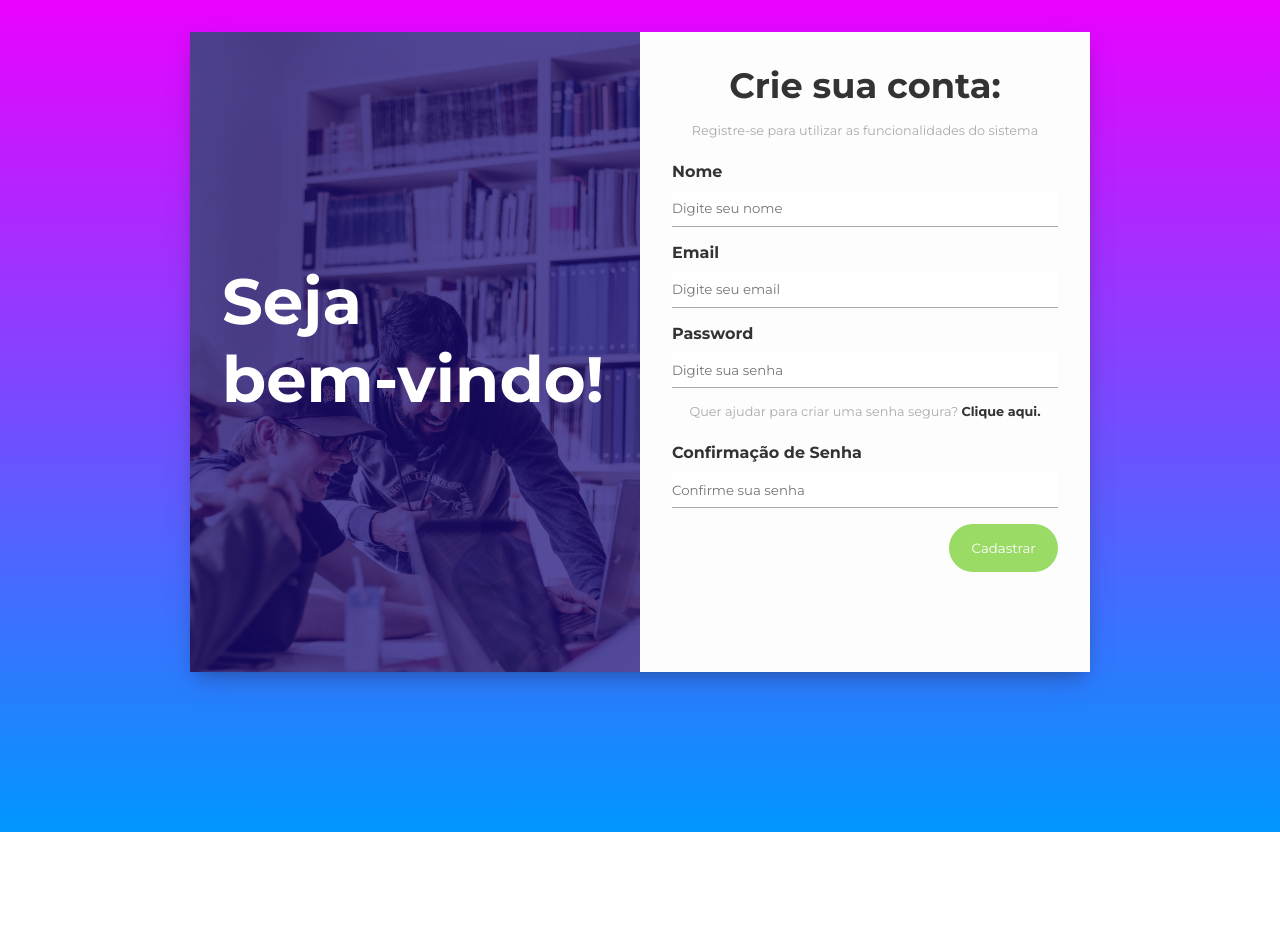
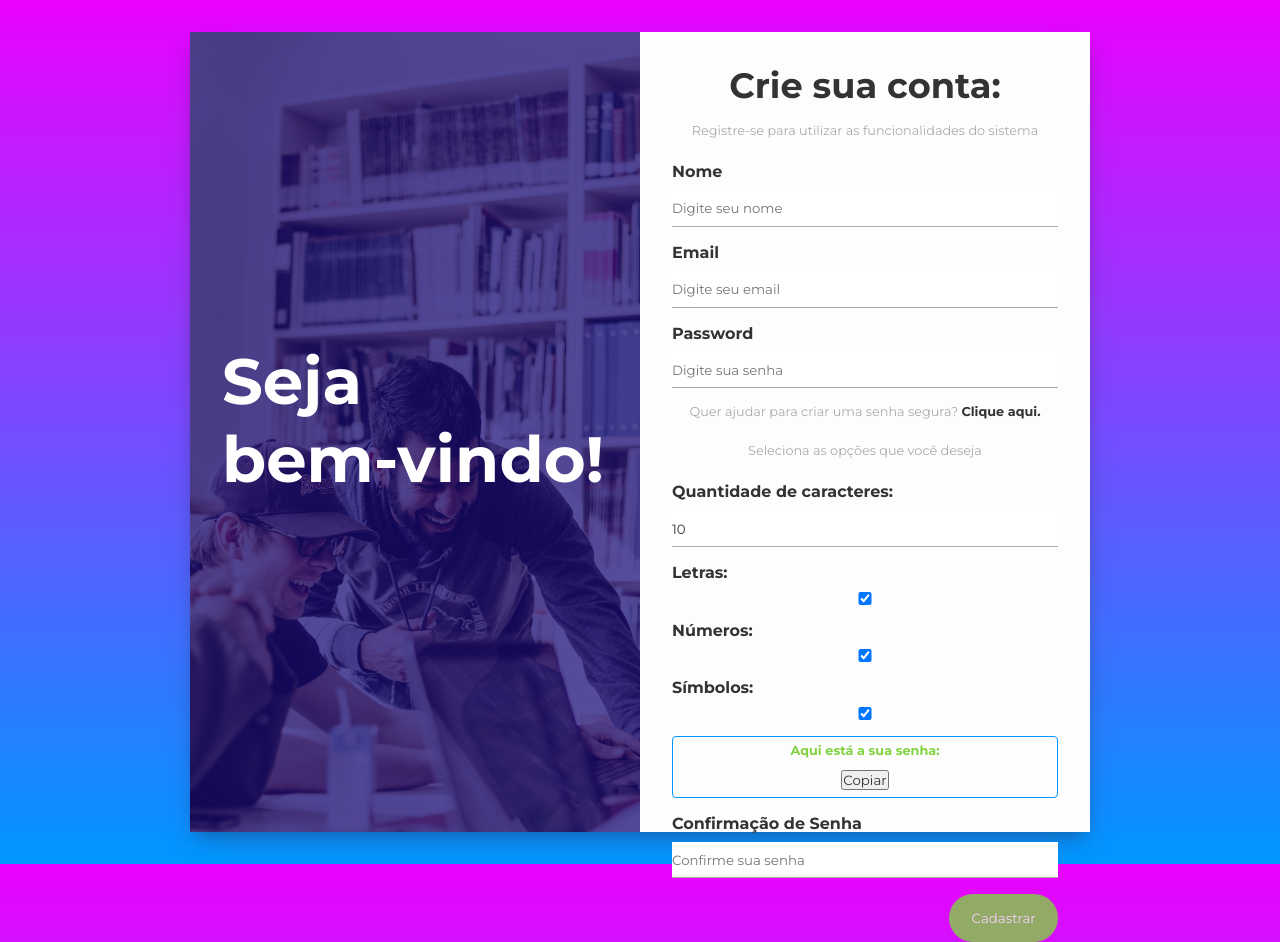
Before and after one commit to lltelles/password_generator, a plain HTML site: page index.html in a window 1280 px wide. Before the commit the page ends 832 px from the top, so only its background shows below. Drawn offline with Linux system fonts and the light colour scheme.

Commit message:
added generator options

```diff
--- a/css/style.css
+++ b/css/style.css
@@ -22,7 +22,7 @@ input:focus {
 
 #register-container {
   max-width: 900px;
-  height: 80vh;
+  height: 100vh;
   margin: 2rem auto;
   display: flex;
   box-shadow: rgba(50, 50, 93, 0.25) 0px 13px 27px -5px,
@@ -106,7 +106,7 @@ input:focus {
   color: #333;
   text-align: center;
   margin-bottom: 1rem;
-  display: none;
+  /* display: none; */
 }
 
 #register-form #generated-password p {
--- a/index.html
+++ b/index.html
@@ -44,9 +44,29 @@
           Quer ajudar para criar uma senha segura?
           <span id="generate-password">Clique aqui.</span>
         </p>
+        <div id="generate-options">
+          <p>Seleciona as opções que você deseja</p>
+          <div class="form-control">
+            <label for="length">Quantidade de caracteres:</label>
+            <input type="text" id="length" name="length" value="10" />
+          </div>
+          <div class="form-control">
+            <label for="letters">Letras:</label>
+            <input type="checkbox" id="letters" name="letters" checked />
+          </div>
+          <div class="form-control">
+            <label for="numbers">Números:</label>
+            <input type="checkbox" id="numbers" name="numbers" checked />
+          </div>
+          <div class="form-control">
+            <label for="symbols">Símbolos:</label>
+            <input type="checkbox" id="symbols" name="symbols" checked />
+          </div>
+        </div>
         <div id="generated-password">
           <p>Aqui está a sua senha:</p>
           <h4></h4>
+          <button id="copy-password">Copiar</button>
         </div>
         <div class="form-control">
           <label for="confirmPassword">Confirmação de Senha</label>
```
